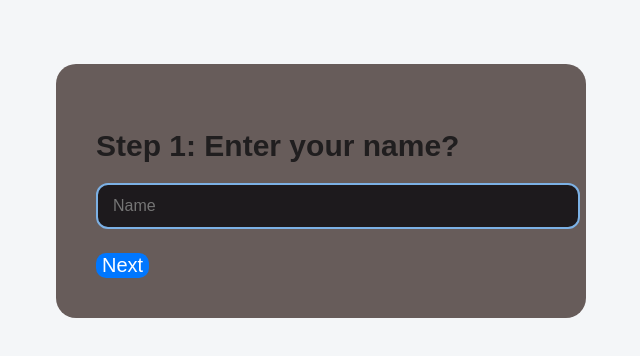
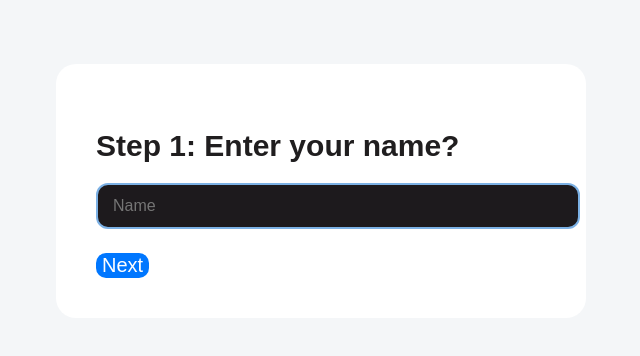
Before and after one commit to Eshhaa11/multi-step-form, a React (Create React App) app: page / in a window 1280 px wide. Shown: the top 356 px of the page, without its empty margins (319-959 px from the left). Built offline with nearby package versions, Linux system fonts and the light colour scheme.

Commit message:
added color

```diff
--- a/src/Styles/Form.css
+++ b/src/Styles/Form.css
@@ -9,7 +9,7 @@ body {
     margin: 4rem auto;
     border-radius: 20px;
     padding: 40px;
-    background: #675C5A;
+    background: #ffffff;
     font-family: sans-serif;
 }
 
```
